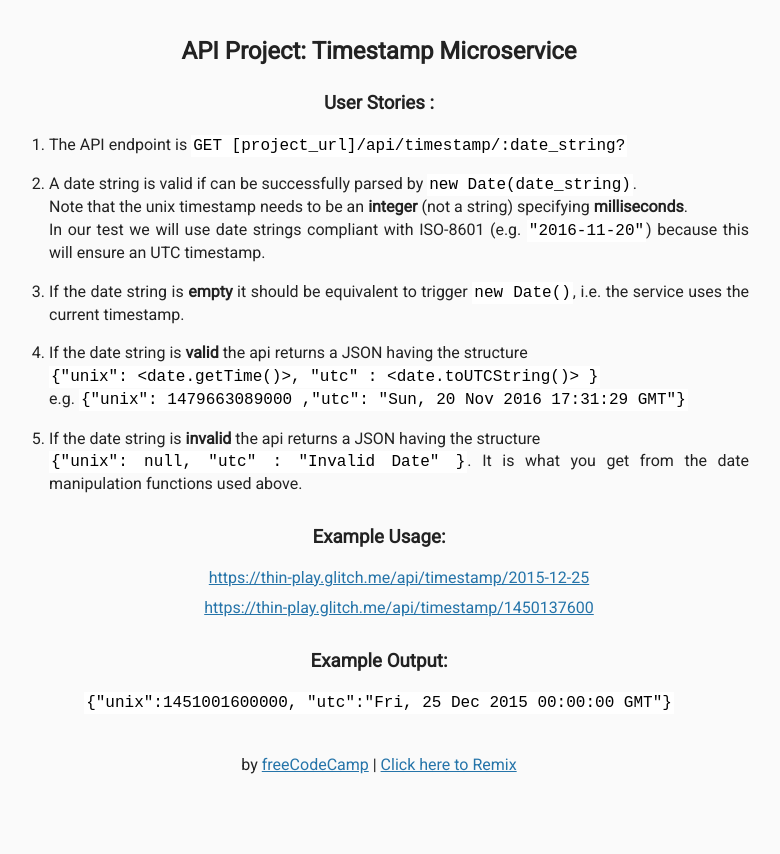
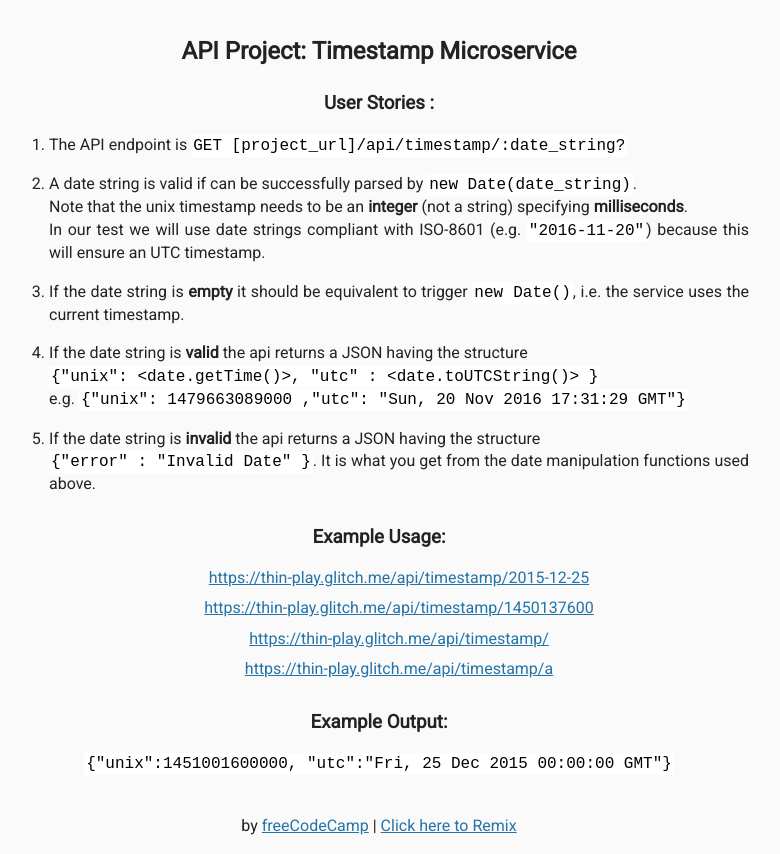
Before and after one commit to anuragphadke19/timestamp-micro, a website: page views/index.html in a window 1280 px wide. Shown: the whole page, without its empty margins (261-1041 px from the left). Before the commit the page ends 800 px from the top, so only its background shows below. Drawn offline with Linux system fonts and the light colour scheme; files that its build step writes are made by us from their sources.

Commit message:
🏫⛩ Minor changes to Read me

```diff
--- a/views/index.html
+++ b/views/index.html
@@ -24,7 +24,7 @@
           <li>If the date string is <strong>valid</strong> the api returns a JSON having the structure<br><code>{"unix": &lt;date.getTime()&gt;, "utc" : &lt;date.toUTCString()&gt; }</code><br>
             e.g. <code>{"unix": 1479663089000 ,"utc": "Sun, 20 Nov 2016 17:31:29 GMT"}</code></li>
           <li>If the date string is <strong>invalid</strong> the api returns a JSON having the structure <br>
-              <code>{"unix": null, "utc" : "Invalid Date" }</code>. It is what you get from the date manipulation functions used above.
+              <code>{"error" : "Invalid Date" }</code>. It is what you get from the date manipulation functions used above.
           </li>
         </ol>
 
@@ -35,6 +35,12 @@
           </li>
           <li>
             <a href="https://thin-play.glitch.me/api/timestamp/1450137600">https://thin-play.glitch.me/api/timestamp/1450137600</a>
+          </li>
+          <li>
+            <a href="https://thin-play.glitch.me/api/timestamp/">https://thin-play.glitch.me/api/timestamp/</a>
+          </li>
+          <li>
+            <a href="https://thin-play.glitch.me/api/timestamp/a">https://thin-play.glitch.me/api/timestamp/a</a>
           </li>
         </ul>
 
```
